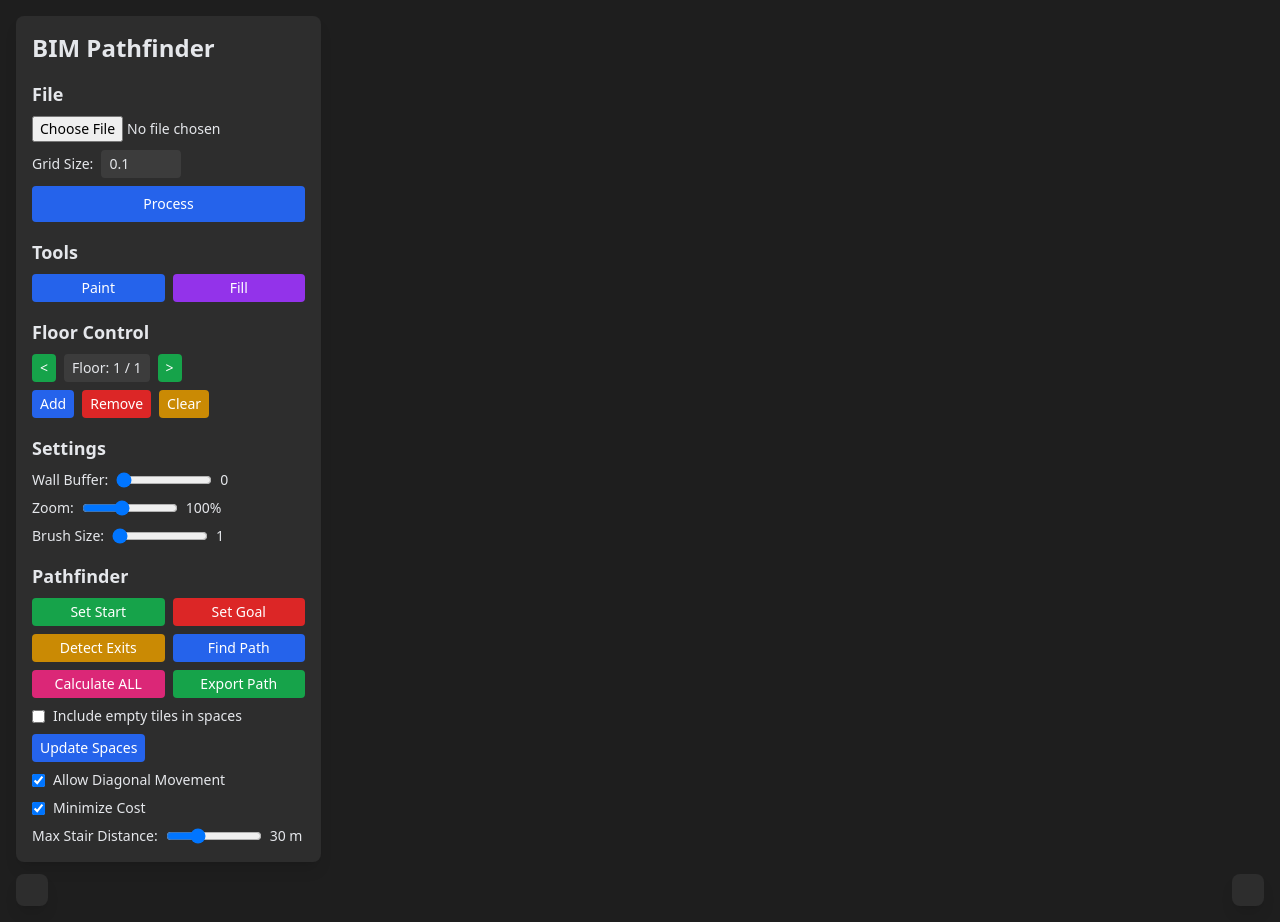
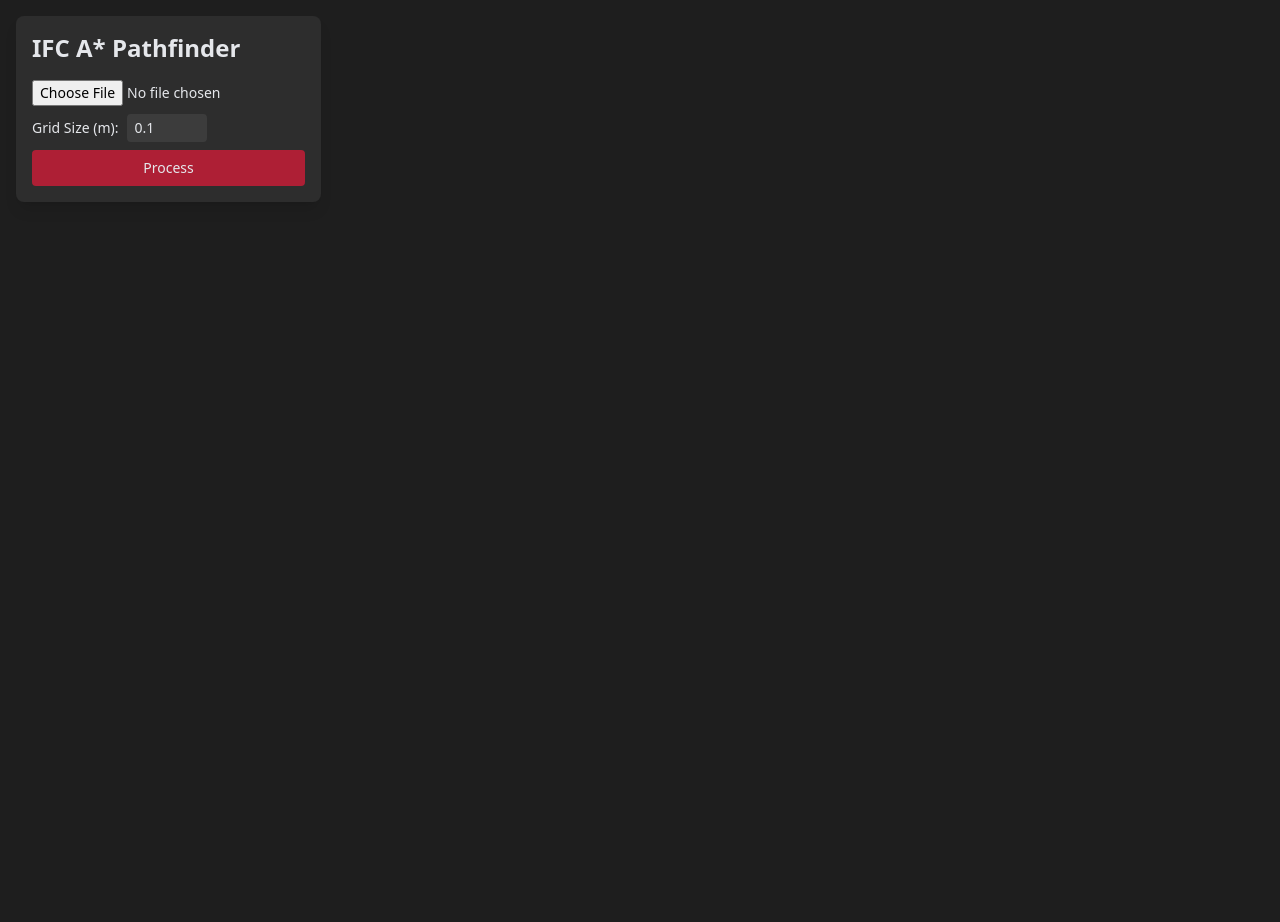
Before and after one commit to CedricDriesen92/IFC-to-Grid-Fire-Escape-Checker, a Flask app: page / in a window 1280 px wide. Run offline with Flask 3, Linux system fonts and the light colour scheme; some libraries are stand-ins or nearby versions.

Commit message:
more ui updates and bugfixes

```diff
--- a/static/js/main.js
+++ b/static/js/main.js
@@ -221,6 +221,8 @@ function initializeGrid() {
     console.log('Set zoom level and cell size:', zoomLevel, cellSize);
 
     zoomSlider.value = zoomLevel;
+    document.getElementById('hidden1').hidden = false;
+    document.getElementById('hidden2').hidden = false;
     updateZoomLevel();
     renderGrid(bufferedGridData.grids[currentFloor]);
     updateFloorDisplay();
@@ -948,7 +950,7 @@ async function findPath() {
         const data = await response.json();
         if (response.ok) {
             pathData = data.path;
-            displayPathResult(data.path_lengths);
+            //displayPathResult(data.path_lengths);
             renderGrid(bufferedGridData.grids[currentFloor]);
         } else {
             showError(`Pathfinding error: ${data.error}`);
--- a/templates/index.html
+++ b/templates/index.html
@@ -15,6 +15,21 @@
                             100: '#1E1E1E',
                             200: '#2D2D2D',
                             300: '#3C3C3C',
+                        },
+                        grid: {
+                            wall: '#0e0e0e',
+                            door: '#755e5a',
+                            stair: '#e1c169',
+                            floor: '#e5d1e5',
+                            walla: '#92a0a0',
+                            empty: '#ffffff'
+                        },
+                        my: {
+                            red: '#ae1f35',
+                            darkred: '#410B13',
+                            darkgreen: '#20270E',
+                            darkblue: '#150e27',
+                            darkpink: '#791557'
                         }
                     }
                 }
@@ -34,6 +49,15 @@
         canvas {
             cursor: crosshair;
         }
+        #bottom-right {
+            position: absolute;
+            right: 5px;
+            bottom: 5px;
+        }
+        button.full {
+            display: block;
+	        width: 100%;
+        }
     </style>
 </head>
 <body class="bg-dark-100 text-gray-200">
@@ -41,72 +65,58 @@
 
     <div class="fixed top-0 left-0 p-4 z-10">
         <div class="bg-dark-200 rounded-lg shadow-lg p-4 space-y-4">
-            <h1 class="text-2xl font-bold mb-4">BIM Pathfinder</h1>
+            <h1 class="text-2xl font-bold mb-4">IFC A* Pathfinder</h1>
 
             <div class="space-y-2">
-                <h2 class="text-lg font-semibold">File</h2>
                 <form id="file-upload-form" enctype="multipart/form-data" class="flex flex-col space-y-2">
-                    <input type="file" name="file" accept=".ifc,.json" class="text-sm">
+                    <input type="file" name="file" accept=".ifc" class="text-sm">
                     <div class="flex items-center space-x-2">
-                        <label for="grid-size" class="text-sm">Grid Size:</label>
+                        <label for="grid-size" class="text-sm">Grid Size (m):</label>
                         <input type="number" id="grid-size" name="grid_size" value="0.1" step="0.01" min="0.01" max="1" class="bg-dark-300 rounded px-2 py-1 text-sm w-20">
                     </div>
-                    <button type="submit" class="bg-blue-600 text-white px-4 py-2 rounded text-sm">Process</button>
+                    <button type="submit" class="bg-my-red text-gray-200 px-4 py-2 rounded text-sm">Process</button>
                 </form>
+            </div>
+            <div id="hidden1" hidden>
+            <div class="space-y-2">
+                <h2 class="text-lg font-semibold">Floor Control</h2>
+                <div class="flex space-x-2">
+                    <button id="prev-floor" class="bg-dark-200 text-white px-2 py-1 rounded text-sm">&lt;</button>
+                    <span id="current-floor" class="bg-dark-300 px-2 py-1 rounded text-sm">Floor: 1 / 1</span>
+                    <button id="next-floor" class="bg-dark-200 text-white px-2 py-1 rounded text-sm">&gt;</button>
+                </div>
+                <div class="flex space-x-2">
+                    <button id="add-floor" class="bg-my-darkgreen text-white px-2 py-1 rounded text-sm">Add</button>
+                    <button id="remove-floor" class="bg-my-darkred text-white px-2 py-1 rounded text-sm">Remove</button>
+                    <button id="clear-floor" class="bg-my-darkred text-white px-2 py-1 rounded text-sm">Clear</button>
+                </div>
             </div>
 
             <div class="space-y-2">
                 <h2 class="text-lg font-semibold">Tools</h2>
                 <div class="grid grid-cols-2 gap-2">
                     <div class="relative">
-                        <button id="paint-tool" class="w-full bg-blue-600 text-white px-2 py-1 rounded text-sm">Paint</button>
+                        <button id="paint-tool" class="w-full bg-dark-100 text-gray-200 px-2 py-1 rounded text-sm">Paint</button>
                         <div id="paint-menu" class="absolute left-0 mt-1 w-full bg-dark-300 rounded shadow-lg hidden">
-                            <button id="draw-wall" class="w-full text-left px-2 py-1 hover:bg-dark-200 text-sm">Wall</button>
-                            <button id="draw-door" class="w-full text-left px-2 py-1 hover:bg-dark-200 text-sm">Door</button>
-                            <button id="draw-stair" class="w-full text-left px-2 py-1 hover:bg-dark-200 text-sm">Stair</button>
-                            <button id="draw-floor" class="w-full text-left px-2 py-1 hover:bg-dark-200 text-sm">Floor</button>
-                            <button id="draw-empty" class="w-full text-left px-2 py-1 hover:bg-dark-200 text-sm">Empty</button>
+                            <button id="draw-wall" class="w-full text-left px-2 py-1 hover:bg-grid-wall text-sm">Wall</button>
+                            <button id="draw-door" class="w-full text-left px-2 py-1 hover:bg-grid-door text-sm">Door</button>
+                            <button id="draw-stair" class="w-full text-left px-2 py-1 hover:bg-grid-stair text-sm hover:text-dark-200">Stair</button>
+                            <button id="draw-floor" class="w-full text-left px-2 py-1 hover:bg-grid-floor text-sm hover:text-dark-200">Floor</button>
+                            <button id="draw-empty" class="w-full text-left px-2 py-1 hover:bg-grid-empty text-sm hover:text-dark-200">Empty</button>
                         </div>
                     </div>
                     <div class="relative">
-                        <button id="fill-tool" class="w-full bg-purple-600 text-white px-2 py-1 rounded text-sm">Fill</button>
+                        <button id="fill-tool" class="w-full bg-dark-100 text-gray-200 px-2 py-1 rounded text-sm">Fill</button>
                         <div id="fill-menu" class="absolute left-0 mt-1 w-full bg-dark-300 rounded shadow-lg hidden">
-                            <button id="fill-wall" class="w-full text-left px-2 py-1 hover:bg-dark-200 text-sm">Wall</button>
-                            <button id="fill-door" class="w-full text-left px-2 py-1 hover:bg-dark-200 text-sm">Door</button>
-                            <button id="fill-stair" class="w-full text-left px-2 py-1 hover:bg-dark-200 text-sm">Stair</button>
-                            <button id="fill-floor" class="w-full text-left px-2 py-1 hover:bg-dark-200 text-sm">Floor</button>
-                            <button id="fill-empty" class="w-full text-left px-2 py-1 hover:bg-dark-200 text-sm">Empty</button>
+                            <button id="fill-wall" class="w-full text-left px-2 py-1 hover:bg-grid-wall text-sm">Wall</button>
+                            <button id="fill-door" class="w-full text-left px-2 py-1 hover:bg-grid-door text-sm">Door</button>
+                            <button id="fill-stair" class="w-full text-left px-2 py-1 hover:bg-grid-stair text-sm hover:text-dark-200">Stair</button>
+                            <button id="fill-floor" class="w-full text-left px-2 py-1 hover:bg-grid-floor text-sm hover:text-dark-200">Floor</button>
+                            <button id="fill-empty" class="w-full text-left px-2 py-1 hover:bg-grid-empty text-sm hover:text-dark-200">Empty</button>
                         </div>
                     </div>
                 </div>
-            </div>
 
-            <div class="space-y-2">
-                <h2 class="text-lg font-semibold">Floor Control</h2>
-                <div class="flex space-x-2">
-                    <button id="prev-floor" class="bg-green-600 text-white px-2 py-1 rounded text-sm">&lt;</button>
-                    <span id="current-floor" class="bg-dark-300 px-2 py-1 rounded text-sm">Floor: 1 / 1</span>
-                    <button id="next-floor" class="bg-green-600 text-white px-2 py-1 rounded text-sm">&gt;</button>
-                </div>
-                <div class="flex space-x-2">
-                    <button id="add-floor" class="bg-blue-600 text-white px-2 py-1 rounded text-sm">Add</button>
-                    <button id="remove-floor" class="bg-red-600 text-white px-2 py-1 rounded text-sm">Remove</button>
-                    <button id="clear-floor" class="bg-yellow-600 text-white px-2 py-1 rounded text-sm">Clear</button>
-                </div>
-            </div>
-
-            <div class="space-y-2">
-                <h2 class="text-lg font-semibold">Settings</h2>
-                <div class="flex items-center space-x-2">
-                    <label for="wall-buffer" class="text-sm">Wall Buffer:</label>
-                    <input type="range" id="wall-buffer" min="0" max="10" value="0" step="1" class="w-24">
-                    <span id="wall-buffer-display" class="text-sm">0</span>
-                </div>
-                <div class="flex items-center space-x-2">
-                    <label for="zoom-slider" class="text-sm">Zoom:</label>
-                    <input type="range" id="zoom-slider" min="100" max="25000" value="100" class="w-24">
-                    <span id="zoom-level" class="text-sm">100%</span>
-                </div>
                 <div class="flex items-center space-x-2">
                     <label for="brush-size" class="text-sm">Brush Size:</label>
                     <input type="range" id="brush-size" min="1" max="10" value="1" step="1" class="w-24">
@@ -117,18 +127,21 @@
             <div class="space-y-2">
                 <h2 class="text-lg font-semibold">Pathfinder</h2>
                 <div class="grid grid-cols-2 gap-2">
-                    <button id="set-start" class="bg-green-600 text-white px-2 py-1 rounded text-sm">Set Start</button>
-                    <button id="set-goal" class="bg-red-600 text-white px-2 py-1 rounded text-sm">Set Goal</button>
-                    <button id="detect-exits" class="bg-yellow-600 text-white px-2 py-1 rounded text-sm">Detect Exits</button>
-                    <button id="find-path" class="bg-blue-600 text-white px-2 py-1 rounded text-sm">Find Path</button>
-                    <button id="calculate-escape-routes" class="bg-pink-600 text-white px-2 py-1 rounded text-sm">Calculate ALL</button>
-                    <button id="export-path" class="bg-green-600 text-white px-2 py-1 rounded text-sm">Export Path</button>
+                    <button id="set-start" class="bg-my-darkgreen text-white px-2 py-1 rounded text-sm">Set Start</button>
+                    <button id="set-goal" class="bg-my-darkred text-white px-2 py-1 rounded text-sm">Set Goal</button>
                 </div>
+                <button id="find-path" class="full bg-my-red text-white px-2 py-1 rounded text-sm">Find Path</button>
+                <h2 class="text-lg font-semibold">Advanced</h2>
+                <div class="grid grid-cols-2 gap-2">
+                    <button id="detect-exits" class="bg-my-darkred text-white px-2 py-1 rounded text-sm">Detect Exits</button>
+                    <button id="update-spaces" class="bg-my-darkgreen text-white px-2 py-1 rounded text-sm">Update Spaces</button>
+                </div>
+                <button id="calculate-escape-routes" class="full bg-my-darkpink text-white px-2 py-1 rounded text-sm">Calculate ALL</button>
                 <div class="flex items-center space-x-2">
                     <input type="checkbox" id="include-empty-tiles" class="form-checkbox">
                     <label for="include-empty-tiles" class="text-sm">Include empty tiles in spaces</label>
                 </div>
-                <button id="update-spaces" class="bg-blue-600 text-white px-2 py-1 rounded text-sm">Update Spaces</button>
+
                 <div class="flex items-center space-x-2">
                     <input type="checkbox" id="allow-diagonal" name="allow-diagonal" checked class="form-checkbox">
                     <label for="allow-diagonal" class="text-sm">Allow Diagonal Movement</label>
@@ -142,8 +155,21 @@
                     <input type="range" id="max-stair-distance" min="0" max="100" value="30" step="1" class="w-24">
                     <span id="max-stair-distance-display" class="text-sm">30 m</span>
                 </div>
+                <div class="flex items-center space-x-2">
+                    <label for="wall-buffer" class="text-sm">Wall Buffer (m):</label>
+                    <input type="range" id="wall-buffer" min="0" max="10" value="0" step="1" class="w-24">
+                    <span id="wall-buffer-display" class="text-sm">0</span>
+                </div>
+                <button id="export-path" class="bg-my-darkgreen text-white px-2 py-1 rounded text-sm">Export Results</button>
             </div>
         </div>
+        </div>
+    </div>
+    <div id="hidden2" hidden>
+    <div id="bottom-right" class="flex items-center space-x-2" position="fixed" bottom="0" right="0">
+        <label for="zoom-slider" class="text-sm">Zoom:</label>
+        <input type="range" id="zoom-slider" min="100" max="25000" value="100" class="w-24">
+        <span id="zoom-level" class="text-sm">100%</span>
     </div>
 
     <div id="progress-container" class="hidden fixed top-4 right-4 bg-dark-200 p-4 rounded-lg shadow-lg z-20">
@@ -155,7 +181,8 @@
     </div>
 
     <div id="result" class="fixed bottom-4 left-4 bg-dark-200 p-4 rounded-lg shadow-lg z-20 max-w-md"></div>
-    <div id="path-lengths" class="fixed bottom-4 right-4 bg-dark-200 p-4 rounded-lg shadow-lg z-20 max-w-md"></div>
+    <div id="path-lengths" class="fixed bottom-4 left-4 bg-dark-200 p-4 rounded-lg shadow-lg z-20 max-w-md"></div>
+    </div>
 
     <script src="/static/js/main.js"></script>
 </body>
```
